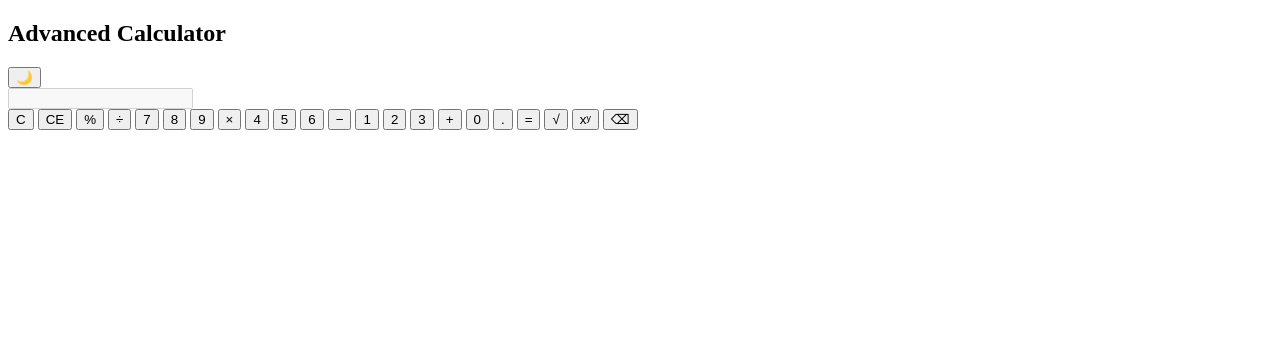
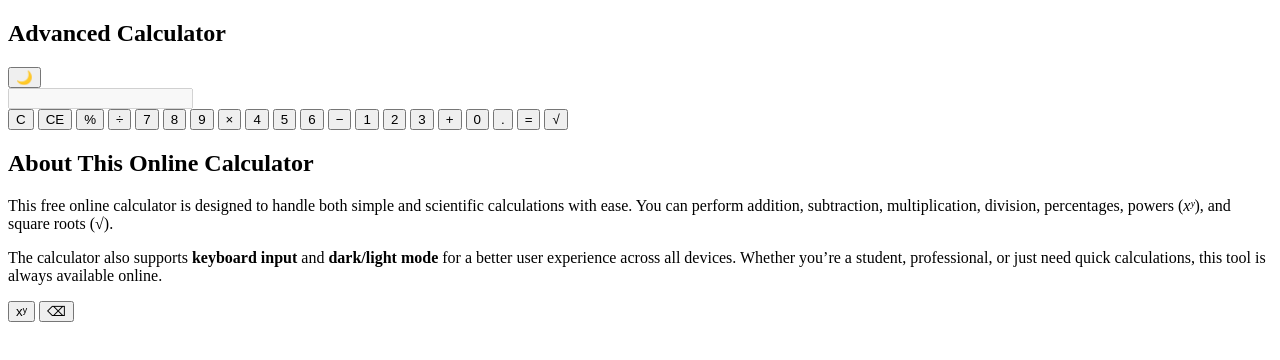
Before and after one commit to impoexpo94-design/electronic-calculator, a plain HTML site: page index.html in a window 1280 px wide. Drawn offline with Linux system fonts and the light colour scheme.

Commit message:
Update index.html

```diff
--- a/index.html
+++ b/index.html
@@ -59,6 +59,21 @@
         <button class="equal" onclick="calculateResult()">=</button>
 
         <button onclick="squareRoot()">√</button>
+          <!-- 📘 About Section -->
+  <div class="about">
+    <h2>About This Online Calculator</h2>
+    <p>
+      This free online calculator is designed to handle both simple and scientific
+      calculations with ease. You can perform addition, subtraction, multiplication,
+      division, percentages, powers (<em>xʸ</em>), and square roots (√).
+    </p>
+    <p>
+      The calculator also supports <strong>keyboard input</strong> and
+      <strong>dark/light mode</strong> for a better user experience across all devices.
+      Whether you’re a student, professional, or just need quick calculations,
+      this tool is always available online.
+    </p>
+  </div>
 
        <button onclick="appendValue('^')">xʸ</button>
 
@@ -68,5 +83,6 @@
     </div>
   </div>
   <script src="script.js"></script>
+
 </body>
 </html>
```
